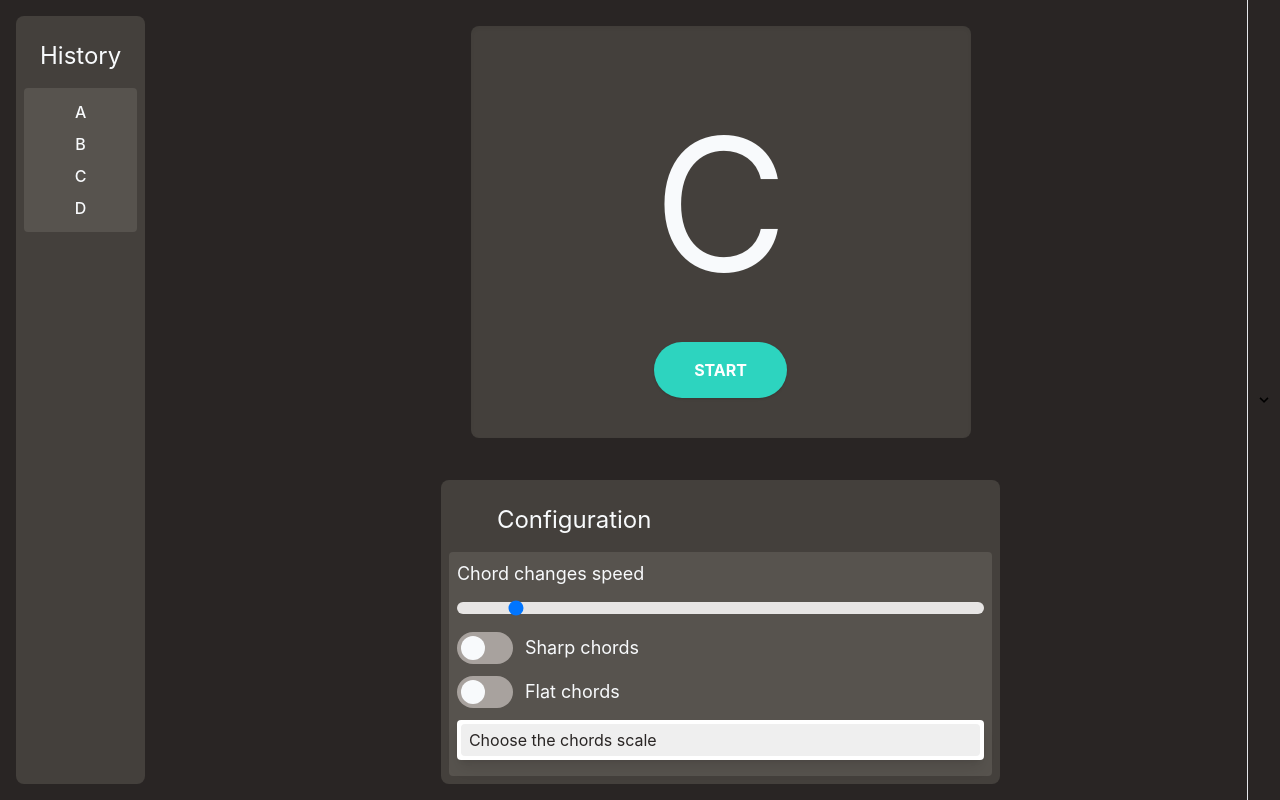
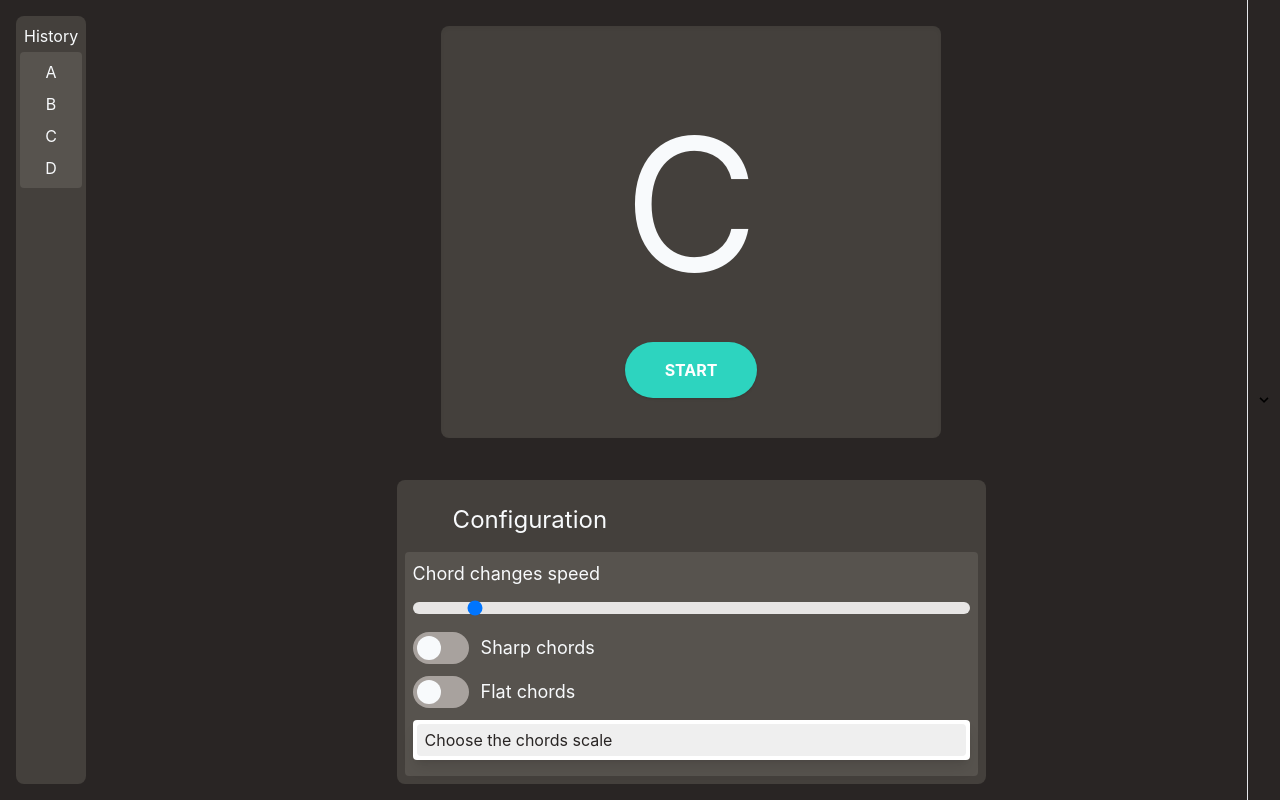
Before and after one commit to brunokian/chords-generator, a React (Create React App) app: page / in a window 1280 px wide. Built offline with nearby package versions, Linux system fonts and the light colour scheme.

Commit message:
Adjusting history panel

```diff
--- a/src/Components/HistoryPanel.js
+++ b/src/Components/HistoryPanel.js
@@ -1,17 +1,15 @@
-import { useEffect, useState } from 'react';
-
 
 export default function HistoryPanel() {
 	const chordList = ['A', 'B', 'C', 'D'];
 
 	return (
-		<div className='h-full p-4'>
-			<div className='h-full bg-stone-700 rounded-lg p-2'>
-				<div className='text-2xl p-4'>
+		<div className='h-full md:p-4'>
+			<div className='h-full bg-stone-700 rounded-lg md:p-1'>
+				<div className='text-md p-1'>
 					History
 				</div>
-				<div className='rounded bg-stone-600 w-full px-4 py-2 '>
-					{chordList.map((chord) => <div className='text-center py-1 font-medium'> {chord} </div>)}
+				<div className='rounded bg-stone-600 py-1'>
+					{chordList.map((chord, index) => <div key={index} className='text-center py-1'> {chord} </div>)}
 				</div>
 			</div>
 		</div>
```
